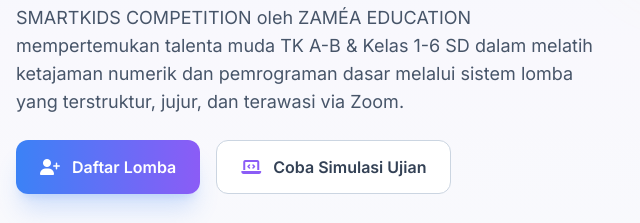
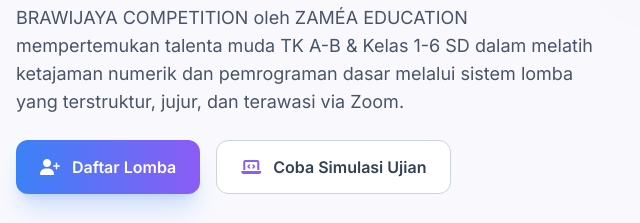
Before and after one commit to mariathulazmi660-glitch/SMARTKIDS-COMPETITION-EDUCATION, a plain HTML site: page index.html in a window 1280 px wide. Shown: the part 361-584 px from the top of the page, 0-640 px from the left. Drawn offline with nearby package versions, Linux system fonts and the light colour scheme.

Commit message:
Update competition name in index.html

```diff
--- a/index.html
+++ b/index.html
@@ -109,7 +109,7 @@
                             Wadah Generasi Emas Berpikir <span class="bg-gradient-to-r from-brand-blue to-brand-purple bg-clip-text text-transparent">Logis & Komputasional</span>
                         </h1>
                         <p class="text-slate-600 text-base md:text-lg mb-6 leading-relaxed">
-                            SMARTKIDS COMPETITION oleh ZAMÉA EDUCATION mempertemukan talenta muda TK A-B & Kelas 1-6 SD dalam melatih ketajaman numerik dan pemrograman dasar melalui sistem lomba yang terstruktur, jujur, dan terawasi via Zoom.
+                            BRAWIJAYA COMPETITION oleh ZAMÉA EDUCATION mempertemukan talenta muda TK A-B & Kelas 1-6 SD dalam melatih ketajaman numerik dan pemrograman dasar melalui sistem lomba yang terstruktur, jujur, dan terawasi via Zoom.
                         </p>
                         <div class="flex flex-wrap gap-4">
                             <button onclick="openRegisterModal()" class="px-6 py-3.5 rounded-xl bg-gradient-to-r from-brand-blue to-brand-purple text-white font-bold text-base shadow-xl shadow-brand-blue/20 hover:scale-[1.02] transition-all">
```
